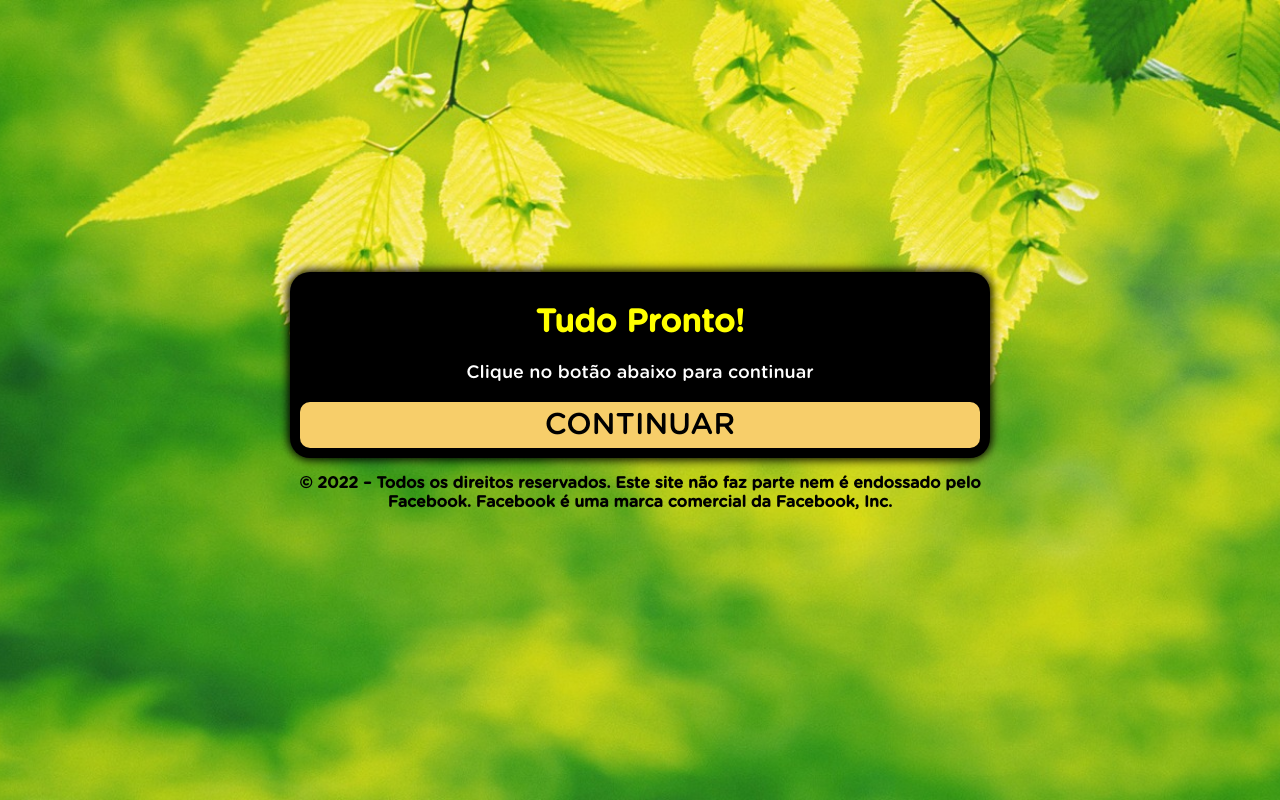
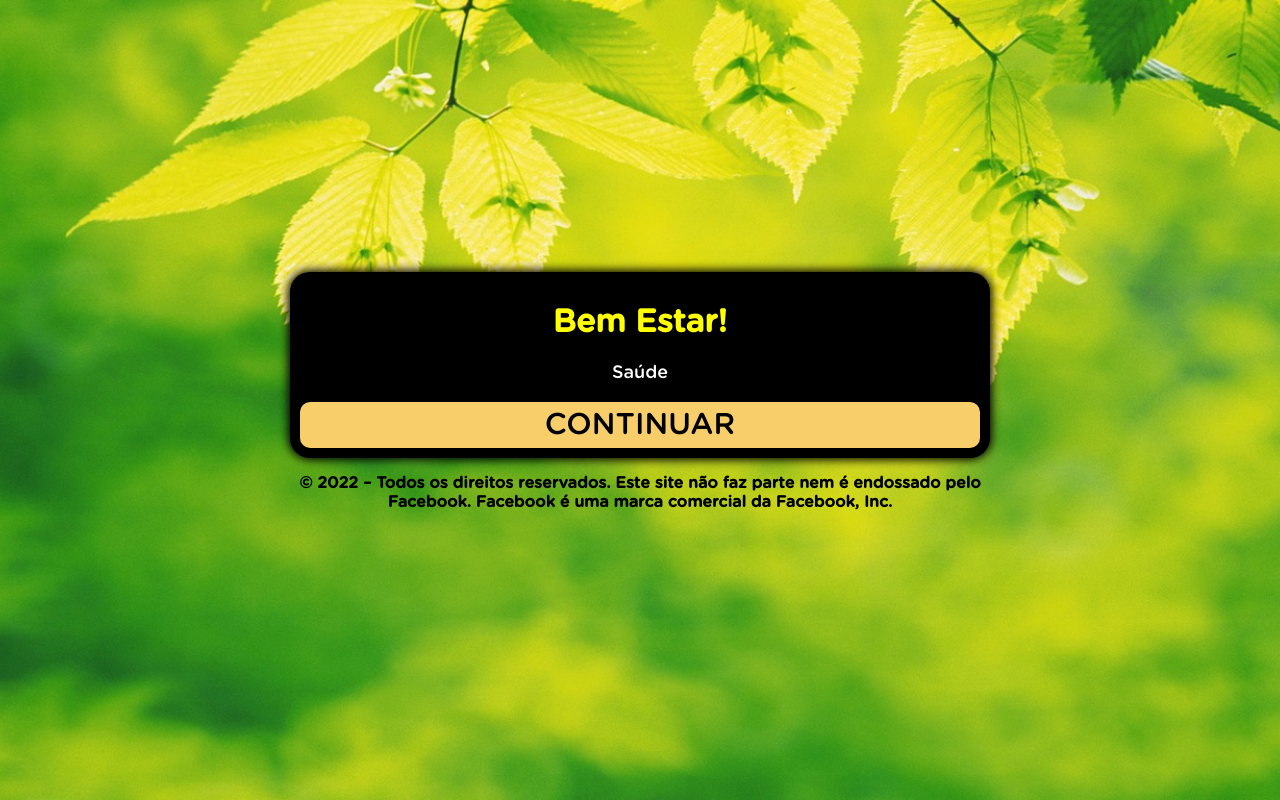
Before and after one commit to mayronanjos/doctorpzb.digital, a plain HTML site: page index.html in a window 1280 px wide. Drawn offline with Linux system fonts and the light colour scheme; a script that the page names is missing.

Commit message:
Update index.html

```diff
--- a/index.html
+++ b/index.html
@@ -4,18 +4,18 @@
   <meta charset="utf-8">
   <meta name="viewport" content="width=device-width, initial-scale=1, shrink-to-fit=no">
   <link rel="stylesheet" href="style.css">
-  <title>Tudo Pronto!</title>
+  <title>Bem Estar!</title>
 </head>
 <body>
   <div class="container">
     <div class="black">
       <div>
         <div class="question">
-          <h1>Tudo Pronto!</h1>
-          <p>Clique no botão abaixo para continuar</p>
+          <h1>Bem Estar!</h1>
+          <p>Saúde</p>
         </div>
         <div class="answer">
-          <a class="btn" href="https://protocolozerobarriga.com/">CONTINUAR</a>
+          <a class="btn" href="google.com">CONTINUAR</a>
         </div>
       </div>
     </div>
```
